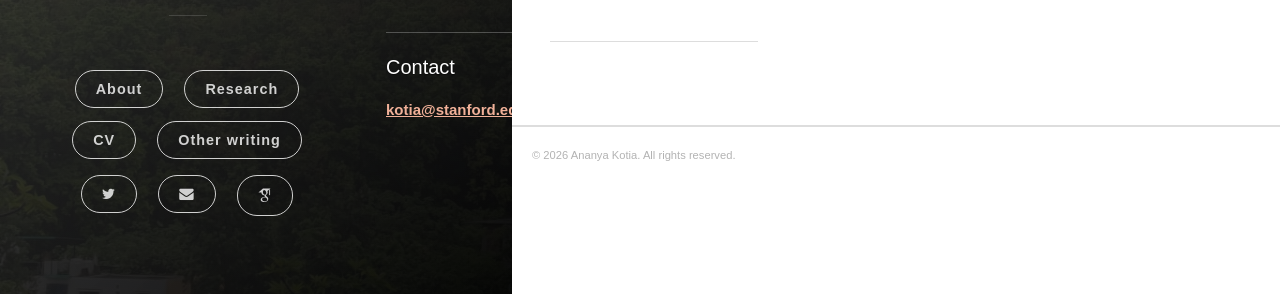
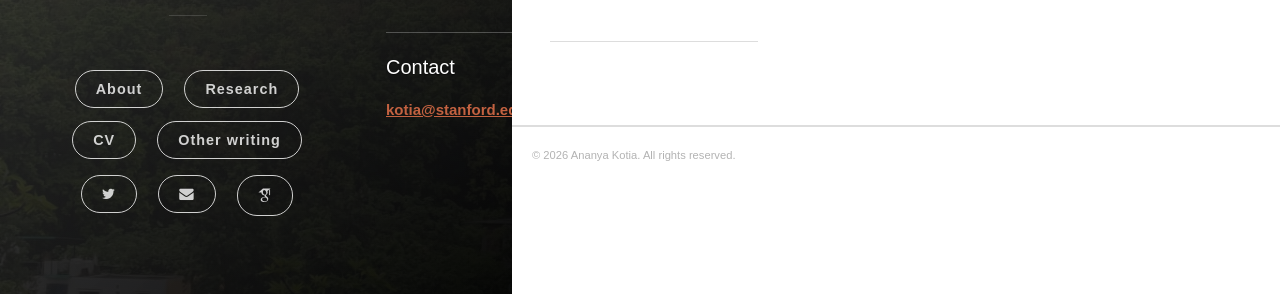
Before and after one commit to ananyakotia/ananyakotia.github.io, a Jekyll site: the page built from index.html, in a window 1280 px wide. Shown: the part 596-890 px from the top of the page. Built offline with Jekyll 4.4.1, drawn with Linux system fonts in a browser that asks for light colours; some web fonts are replaced; the list of posts is cut into pages by our own code.

Commit message:
update font color for links

```diff
--- a/css/main.scss
+++ b/css/main.scss
@@ -333,11 +333,11 @@ ul.no-bullets li {
 }
 
 .panel-inverted .about-contact__email {
-  color: #f1b199;
+  color: #C36241;
 }
 
 .panel-inverted .about-contact__email:hover {
-  color: #fff;
+  color: #C28C40;
 }
 
 @media (max-width:600px){
--- a/pages/about.markdown
+++ b/pages/about.markdown
@@ -10,7 +10,7 @@ I am a Postdoctoral Fellow at the <a href="https://siepr.stanford.edu" target="_
 
 I am also the Founder and Director of the <a href="https://www.idli.dev" target="_blank" style="color:#C36241;text-decoration:underline;" onmouseover="this.style.color='#C28C40'" onmouseout="this.style.color='#C36241'">India Data Lab Initiative (IDLI)</a>, an open-source platform that harmonizes over 50 unit-level firm and household surveys from India's Annual Survey of Industries and  National Sample Surveys from 1982 to the present. The initiative aims to promote quantitative historical research by reducing the duplication of  data-cleaning efforts across the research community.
 
-I received a PhD in economics from the London School of Economics in 2026. You can find my CV <a href="{{ site.baseurl }}/files/CV/KotiaCV.pdf" style="color:#C36241;text-decoration:underline;">here</a>.
+I received a PhD in economics from the London School of Economics in 2026. You can find my CV <a href="{{ site.baseurl }}/files/CV/KotiaCV.pdf" style="color:#C36241;text-decoration:underline;" onmouseover="this.style.color='#C28C40'" onmouseout="this.style.color='#C36241'">here</a>.
 
 <section class="about-contact" aria-label="Contact">
   <h3>Contact</h3>
```
